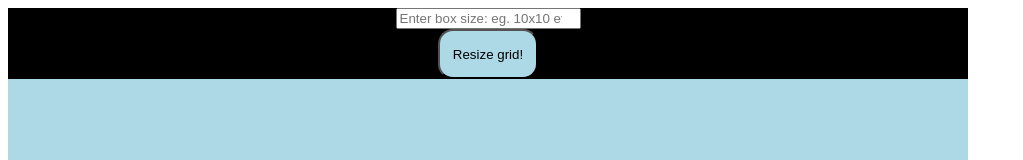
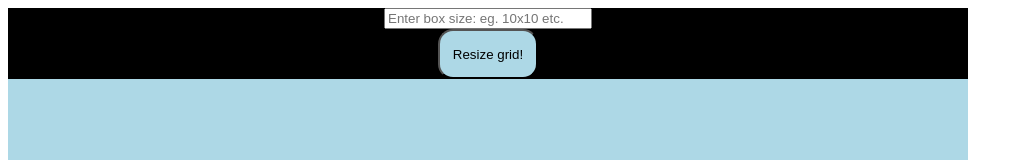
Before and after one commit to onewillowbrook/etch_a_sketch, a plain HTML site: page index.html in a window 1280 px wide. Shown: the top 160 px of the page, without its empty margins (0-1023 px from the left). Drawn offline with Linux system fonts and the light colour scheme.

Commit message:
Adjusted input box width and added sizing limitations with the up / down buttons

```diff
--- a/index.html
+++ b/index.html
@@ -9,7 +9,7 @@
 </head>
 <body>
     <div class="header">
-        <input type="number" class="inputSizer" placeholder="Enter box size: eg. 10x10 etc.">
+        <input type="number" class="inputSizer" placeholder="Enter box size: eg. 10x10 etc." min="10" max="100">
         <button class="sizer">Resize grid!</button>
     </div>
 
--- a/styles.css
+++ b/styles.css
@@ -6,6 +6,10 @@
     justify-content: center;
     align-items: center;
     width: 960px;
+}
+
+.inputSizer {
+    width: 200px;
 }
 
 .sizer {
```
